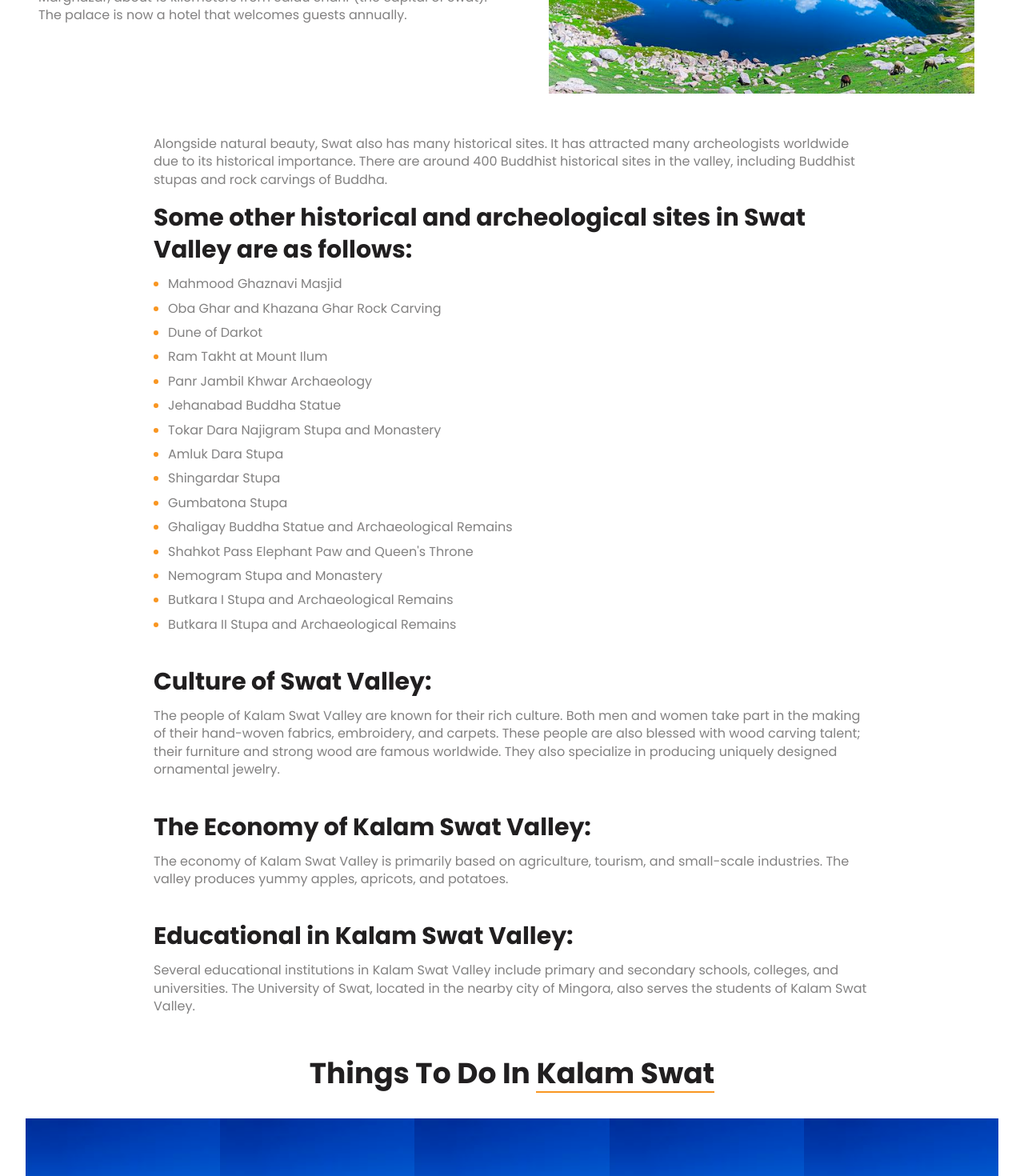
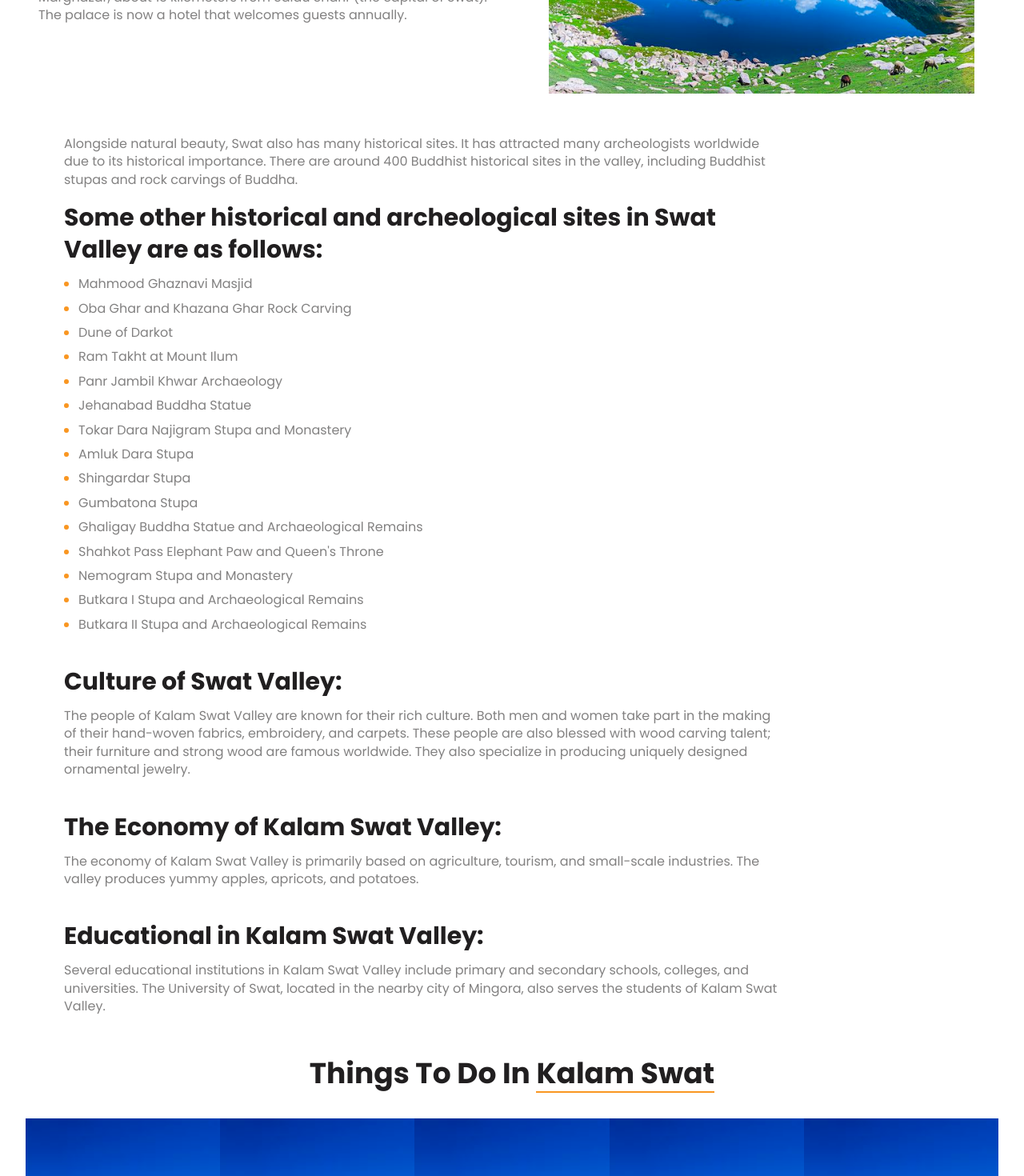
Before and after one commit to Sharmeen-Rauf/nayetalaash, a Next.js app: page /swat-kalam in a window 1280 px wide. Shown: the part 9216-10686 px from the top of the page at 80% size. Built offline with nearby package versions, Linux system fonts and the light colour scheme; a web font is replaced by a local one.

Commit message:
Update Swat Kalam page: increase left margin for multiple sections to enhance text alignment and visual consistency.

```diff
--- a/app/swat-kalam/page.tsx
+++ b/app/swat-kalam/page.tsx
@@ -662,7 +662,7 @@ const SwatKalamPage = () => {
 			{/* ====================== HISTORICAL SITES IN SWAT VALLEY ====================== */}
 			<section className="py-4 md:py-5 bg-white relative overflow-x-hidden">
 				<div className="container mx-auto px-4 sm:px-6 lg:px-8 max-w-7xl relative z-10">
-					<div className="max-w-4xl mx-auto">
+					<div className="max-w-4xl ml-0 md:ml-8 lg:ml-12">
 						<p className="leading-normal mb-4" style={{ color: `${secondaryBlack}90`, fontSize: '16px', lineHeight: '1.4' }}>
 							Alongside natural beauty, Swat also has many historical sites. It has attracted many archeologists worldwide due to its historical importance. There are around 400 Buddhist historical sites in the valley, including Buddhist stupas and rock carvings of Buddha.
 						</p>
@@ -704,7 +704,7 @@ const SwatKalamPage = () => {
 			{/* ====================== CULTURE OF SWAT VALLEY ====================== */}
 			<section className="py-4 md:py-5 bg-white relative overflow-x-hidden">
 				<div className="container mx-auto px-4 sm:px-6 lg:px-8 max-w-7xl relative z-10">
-					<div className="max-w-4xl mx-auto">
+					<div className="max-w-4xl ml-0 md:ml-8 lg:ml-12">
 						<h3 className="text-2xl font-bold mb-3" style={{ color: secondaryBlack, fontSize: '30px' }}>
 							Culture of Swat Valley:
 						</h3>
@@ -718,7 +718,7 @@ const SwatKalamPage = () => {
 			{/* ====================== THE ECONOMY OF KALAM SWAT VALLEY ====================== */}
 			<section className="py-4 md:py-5 bg-white relative overflow-x-hidden">
 				<div className="container mx-auto px-4 sm:px-6 lg:px-8 max-w-7xl relative z-10">
-					<div className="max-w-4xl mx-auto">
+					<div className="max-w-4xl ml-0 md:ml-8 lg:ml-12">
 						<h3 className="text-2xl font-bold mb-3" style={{ color: secondaryBlack, fontSize: '30px' }}>
 							The Economy of Kalam Swat Valley:
 						</h3>
@@ -732,7 +732,7 @@ const SwatKalamPage = () => {
 			{/* ====================== EDUCATIONAL IN KALAM SWAT VALLEY ====================== */}
 			<section className="py-4 md:py-5 bg-white relative overflow-x-hidden">
 				<div className="container mx-auto px-4 sm:px-6 lg:px-8 max-w-7xl relative z-10">
-					<div className="max-w-4xl mx-auto">
+					<div className="max-w-4xl ml-0 md:ml-8 lg:ml-12">
 						<h3 className="text-2xl font-bold mb-3" style={{ color: secondaryBlack, fontSize: '30px' }}>
 							Educational in Kalam Swat Valley:
 						</h3>
```
